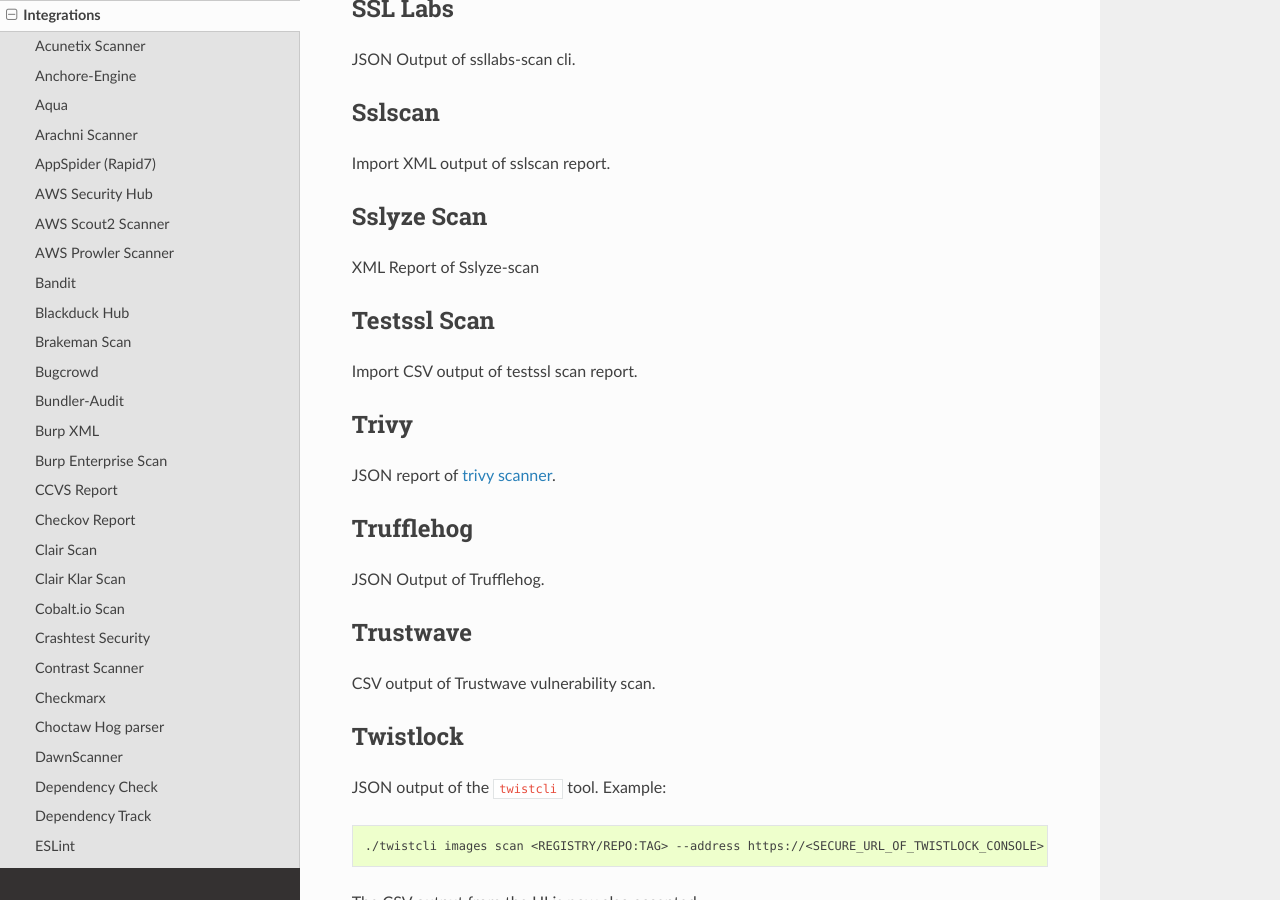
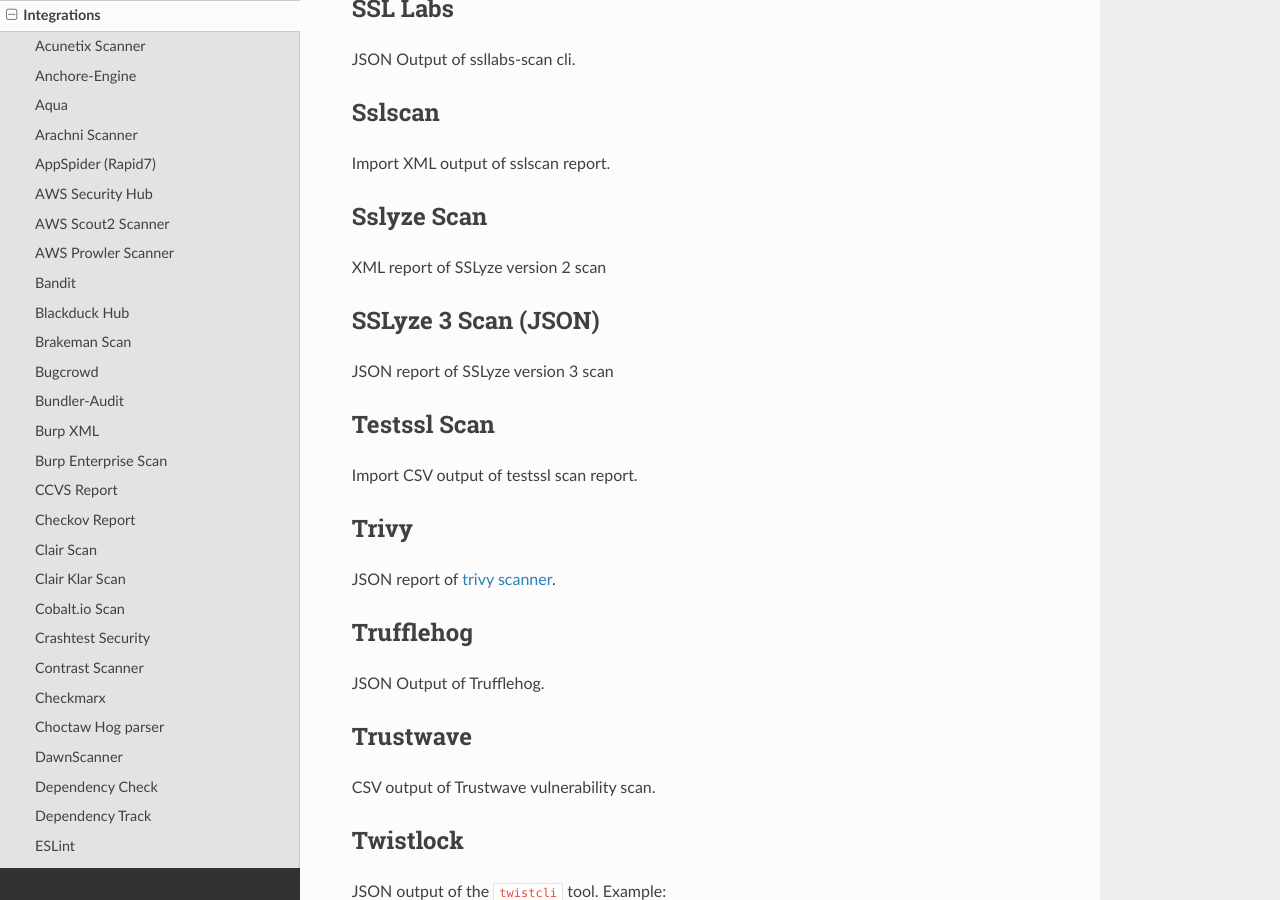
Before and after one commit to DefectDojo/Documentation, a Sphinx documentation site: the page built from docs/integrations.rst, in a window 1280 px wide and 900 px high, scrolled down 9417 px. Built offline with Sphinx 7.4.7 and the Read the Docs theme 2.0.0, drawn with Linux system fonts in a browser that asks for light colours.

Commit message:
Added SSLyze JSON scan

```diff
--- a/docs/integrations.rst
+++ b/docs/integrations.rst
@@ -366,7 +366,11 @@
 
 Sslyze Scan
 -----------
-XML Report of Sslyze-scan
+XML report of SSLyze version 2 scan
+
+SSLyze 3 Scan (JSON)
+--------------------
+JSON report of SSLyze version 3 scan
 
 Testssl Scan
 ----------------
```
